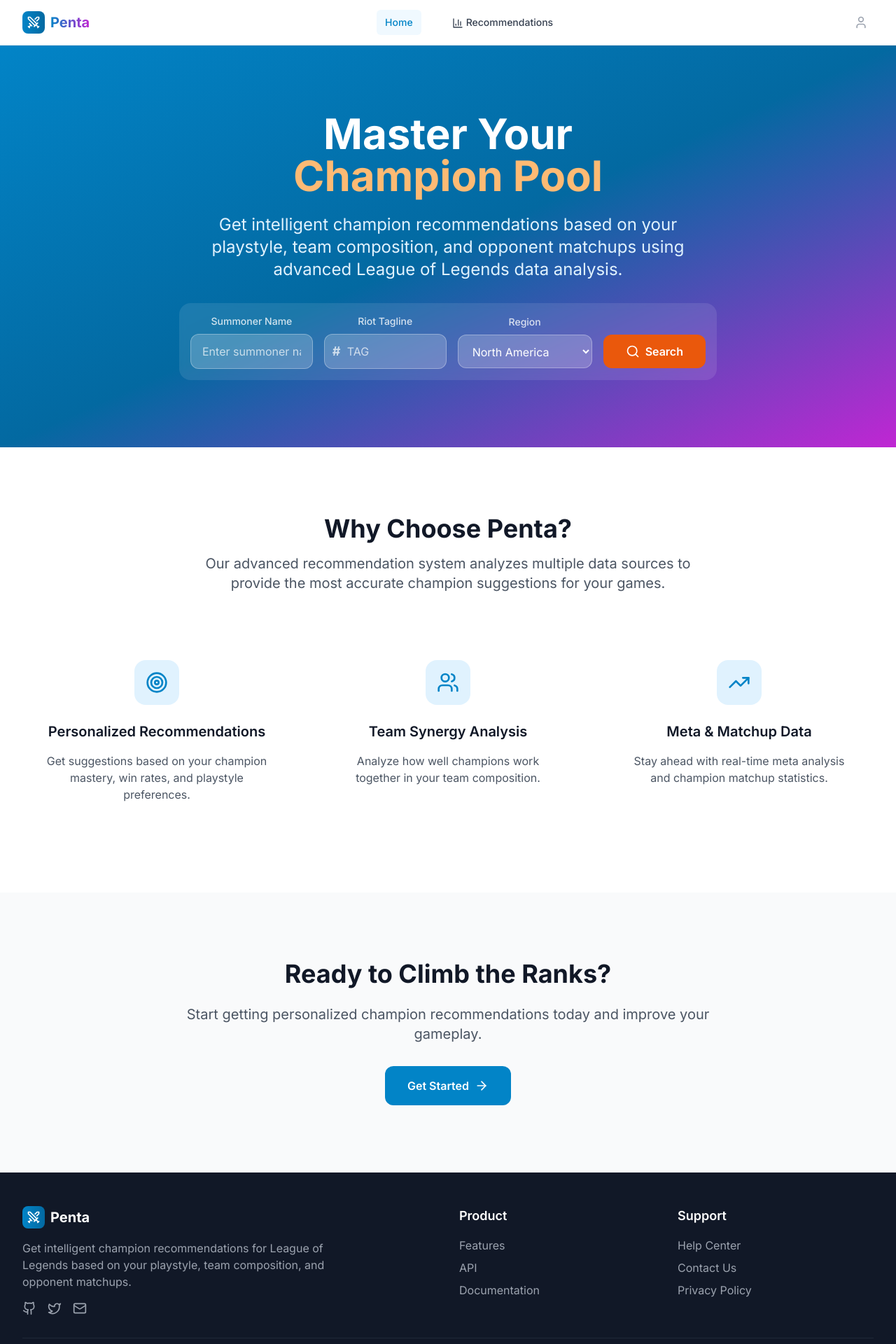
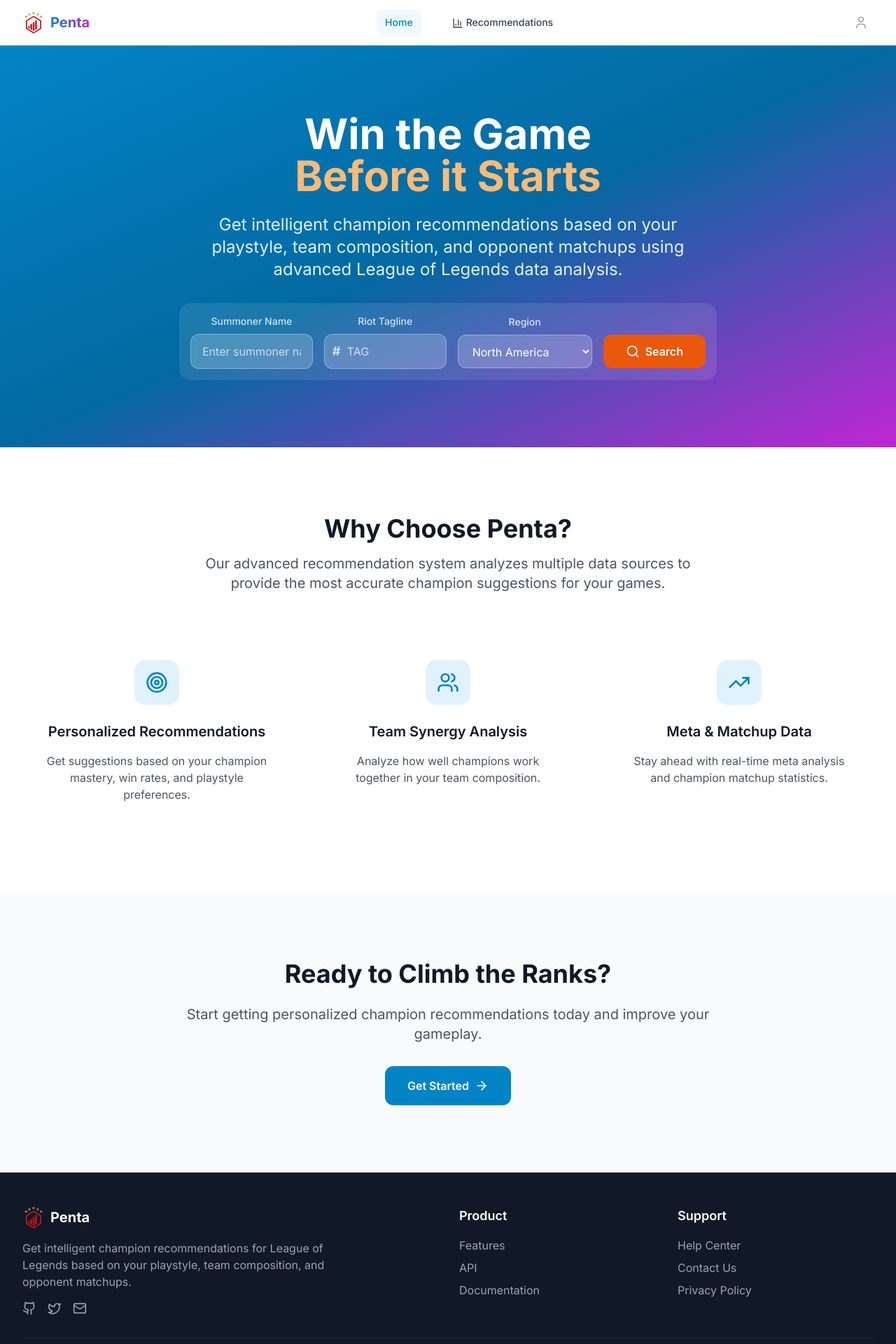
Before and after one commit to ekc395/Penta, a React (Vite) app in the folder frontend/: page / in a window 1280 px wide. Shown: the top 1920 px of the page at 70% size. Built offline with nearby package versions, Linux system fonts and the light colour scheme.

Commit message:
Added logo to header and footer

```diff
--- a/frontend/src/components/layout/Footer.tsx
+++ b/frontend/src/components/layout/Footer.tsx
@@ -1,4 +1,4 @@
-import { Swords, Github, Twitter, Mail } from 'lucide-react'
+import { Github, Twitter, Mail } from 'lucide-react'
 
 export function Footer() {
   return (
@@ -8,8 +8,8 @@
           {/* Brand */}
           <div className="col-span-1 md:col-span-2">
             <div className="flex items-center space-x-2 mb-4">
-              <div className="w-8 h-8 bg-gradient-primary rounded-lg flex items-center justify-center">
-                <Swords className="w-5 h-5 text-white" />
+              <div className="w-8 h-8 rounded-lg flex items-center justify-center">
+                <img src="src/assets/PentaLogo.png" alt="Logo"></img>
               </div>
               <span className="text-xl font-bold">Penta</span>
             </div>
--- a/frontend/src/components/layout/Header.tsx
+++ b/frontend/src/components/layout/Header.tsx
@@ -1,5 +1,5 @@
 import { Link, useLocation } from 'react-router-dom'
-import { Swords, User, BarChart3 } from 'lucide-react'
+import { User, BarChart3 } from 'lucide-react'
 
 export function Header() {
   const location = useLocation()
@@ -14,8 +14,8 @@
         <div className="flex justify-between items-center h-16">
           {/* Logo */}
           <Link to="/" className="flex items-center space-x-2">
-            <div className="w-8 h-8 bg-gradient-primary rounded-lg flex items-center justify-center">
-              <Swords className="w-5 h-5 text-white" />
+            <div className="w-8 h-8 rounded-lg flex items-center justify-center">
+              <img src="src/assets/PentaLogo.png" alt="Logo"></img>
             </div>
             <span className="text-xl font-bold text-gradient">Penta</span>
           </Link>
--- a/frontend/src/pages/HomePage.tsx
+++ b/frontend/src/pages/HomePage.tsx
@@ -57,8 +57,8 @@
             className="text-center"
           >
             <h1 className="text-4xl md:text-6xl font-bold mb-6">
-              Master Your
-              <span className="block text-accent-300">Champion Pool</span>
+              Win the Game
+              <span className="block text-accent-300">Before it Starts</span>
             </h1>
             <p className="text-xl md:text-2xl text-primary-100 mb-8 max-w-3xl mx-auto">
               Get intelligent champion recommendations based on your playstyle, team composition,
```
